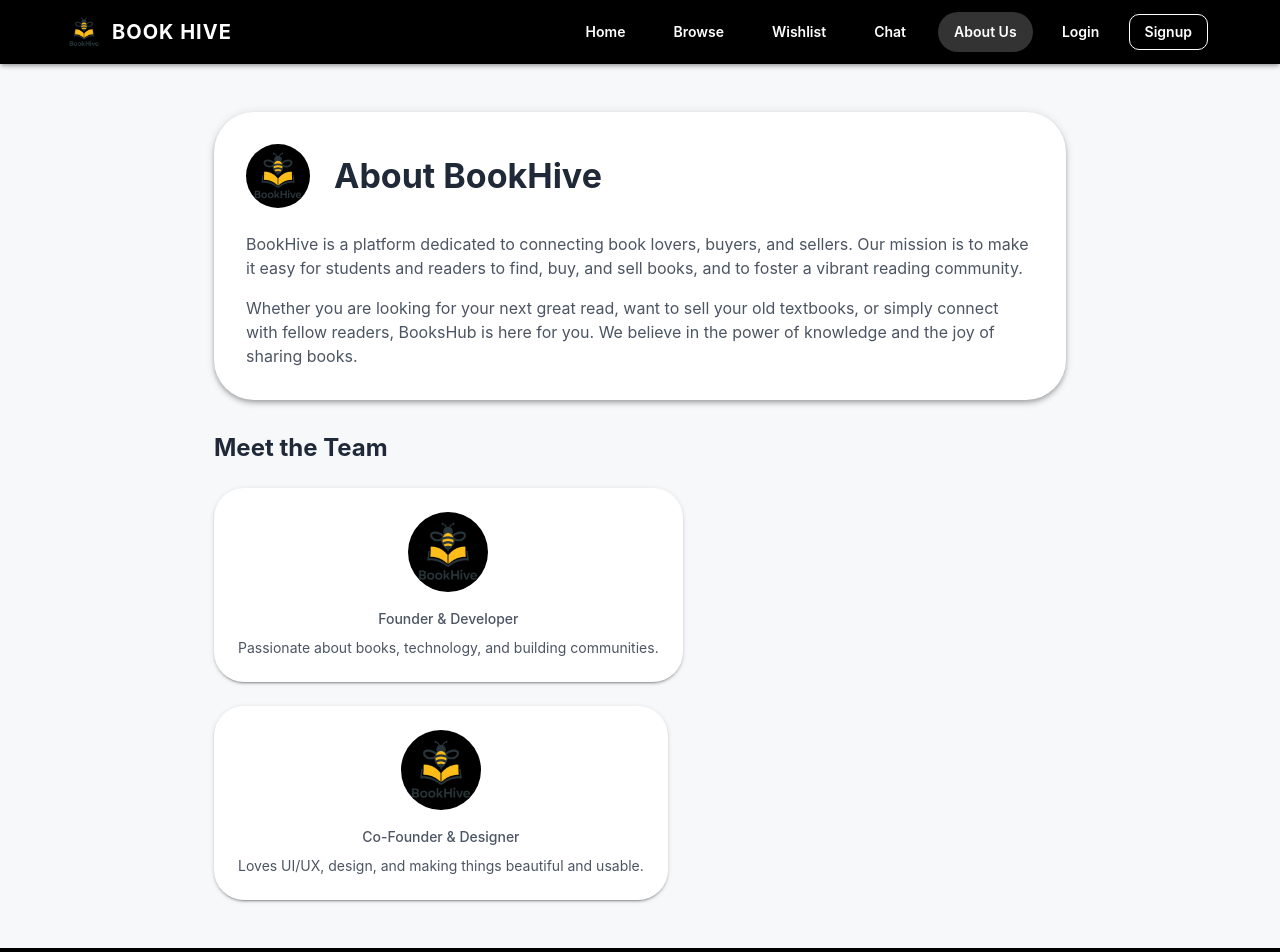
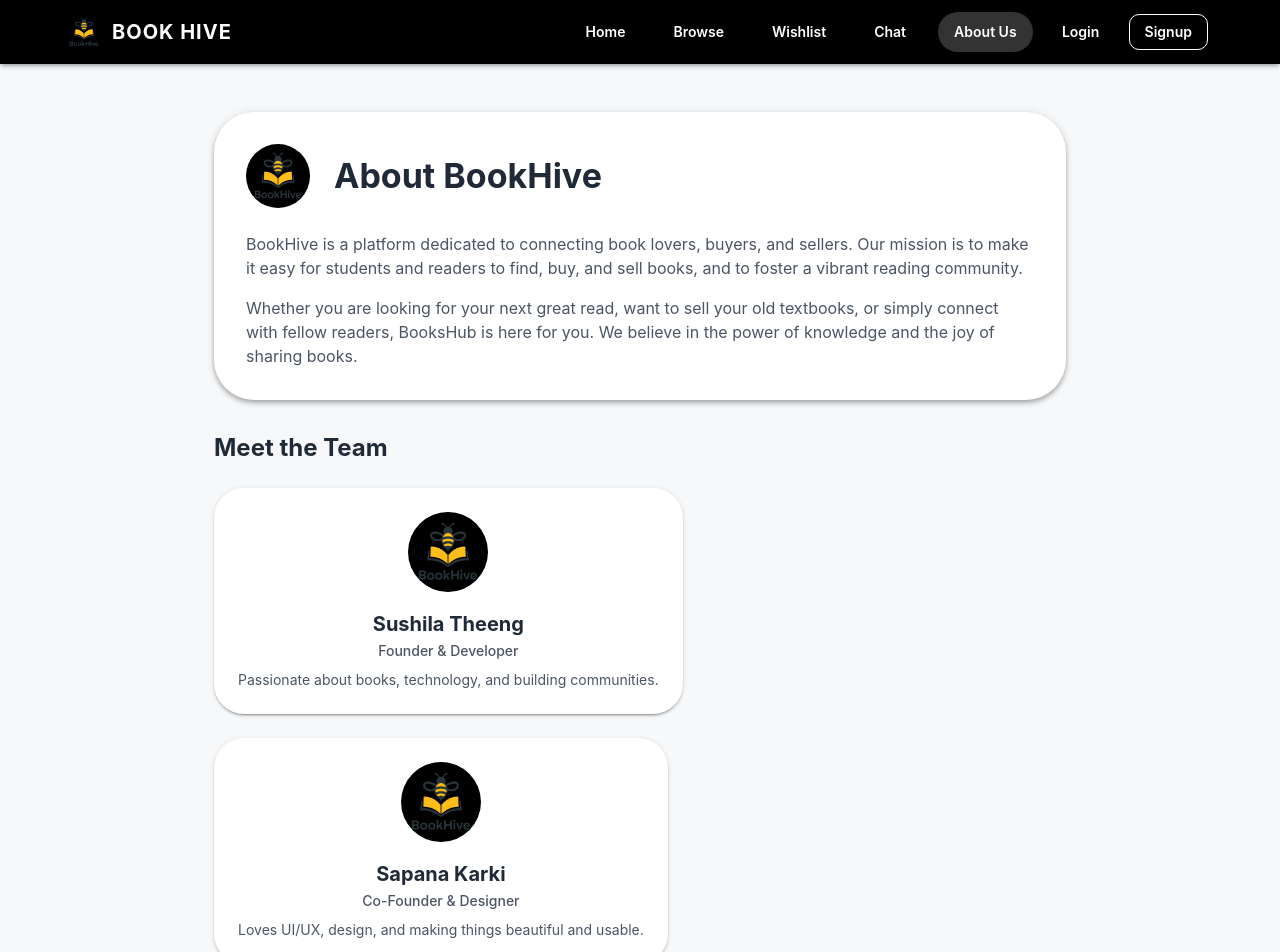
Before and after one commit to IshanSS/BooksHub, a React (Create React App) app in the folder bookshub-frontend/: page /about in a window 1280 px wide. Shown: the top 952 px of the page. Built offline with nearby package versions, Linux system fonts and the light colour scheme.

Commit message:
Authors added

```diff
--- a/bookshub-frontend/src/pages/AboutUs.jsx
+++ b/bookshub-frontend/src/pages/AboutUs.jsx
@@ -4,13 +4,13 @@ import logo from "../assets/logo.png";
 
 const team = [
   {
-    name: "",
+    name: "Sushila Theeng",
     role: "Founder & Developer",
     image: logo, // Replace with actual team member images if available
     bio: "Passionate about books, technology, and building communities.",
   },
   {
-    name: "",
+    name: "Sapana Karki",
     role: "Co-Founder & Designer",
     image: logo, // Replace with actual image if available
     bio: "Loves UI/UX, design, and making things beautiful and usable.",
```
